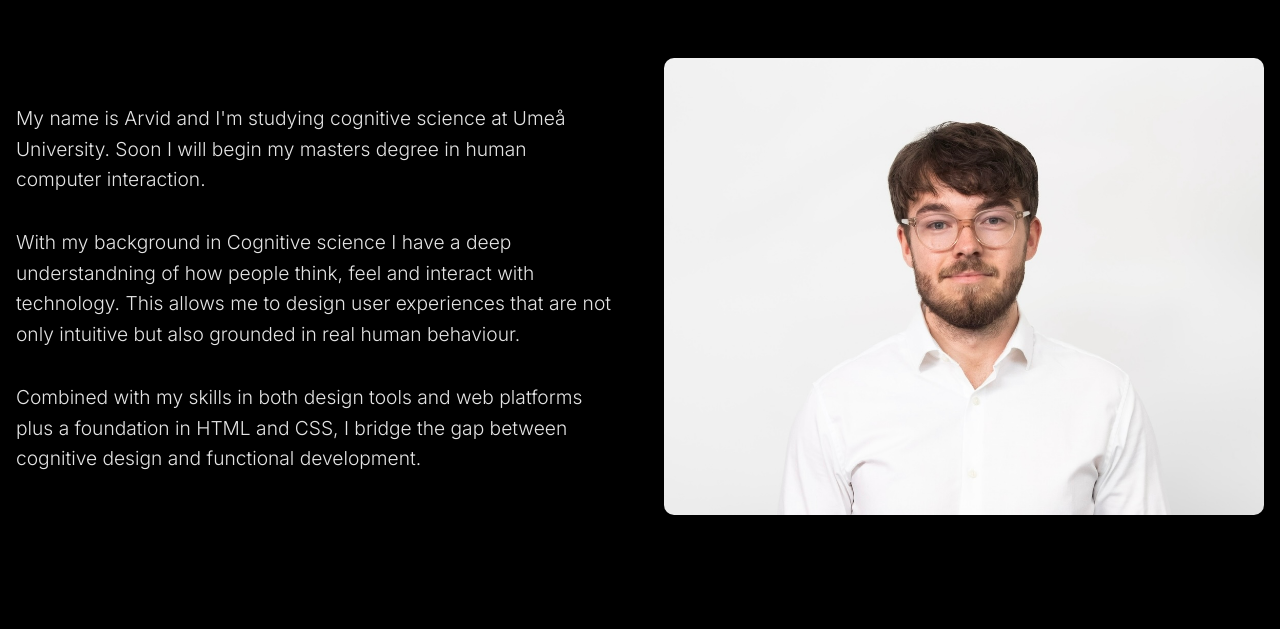
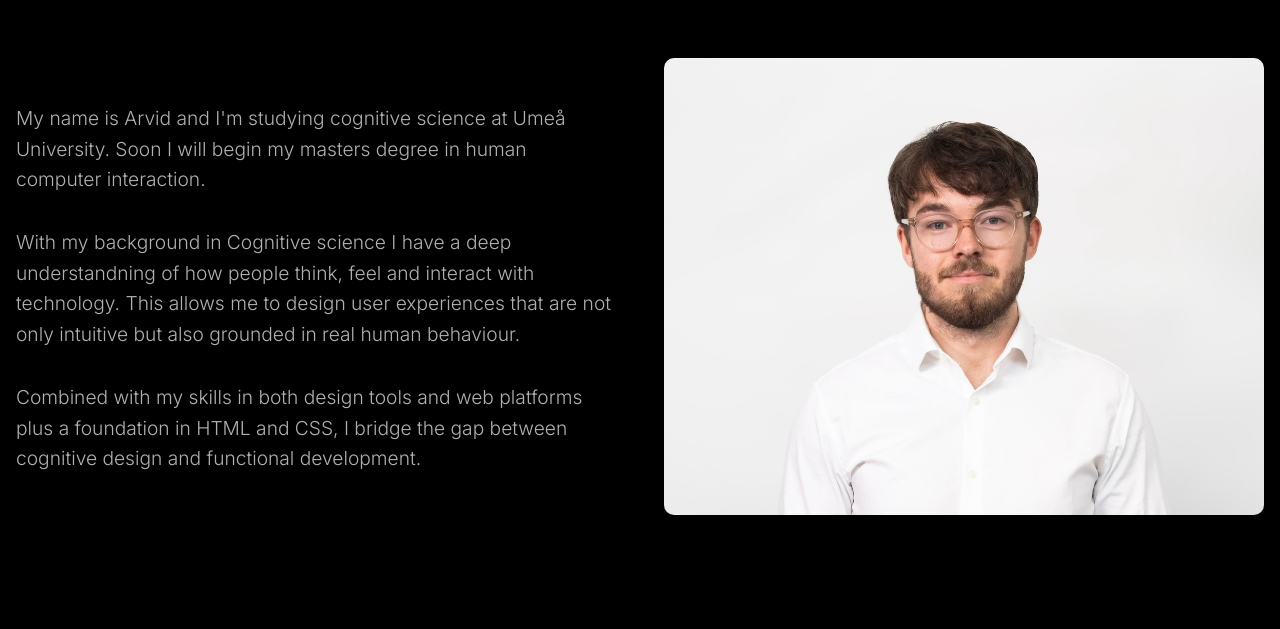
Before and after one commit to arvidstromqvist/Portfolio, a plain HTML site: page about.html in a window 1280 px wide. Shown: the part 171-800 px from the top of the page. Drawn offline with Linux system fonts and the light colour scheme.

Commit message:
Update styles.css
about text better legibility

```diff
--- a/styles.css
+++ b/styles.css
@@ -789,6 +789,7 @@ main{
     line-height: 1.6em;
     font-family: "Inter";
     font-weight: 300;
+    color:#b0b0b0;
 }
 
 
```
